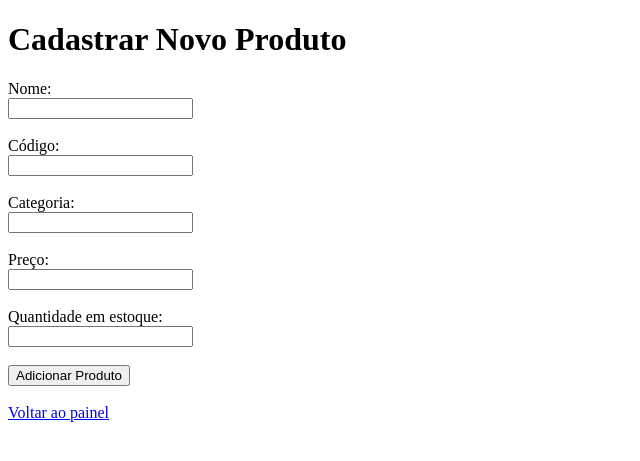
After one commit to Odyjmm/sertao_autopecas, a Flask app: page /admin/produto/novo in a window 1280 px wide. The commit adds this page. Shown: the top 461 px of the page, without its empty margins (0-640 px from the left). Run offline with Flask 3, Linux system fonts and the light colour scheme; a user stored in the database is signed in.

Commit message:
Adiciona produto e Remove Produto

```diff
--- a/app/routes/admin.py
+++ b/app/routes/admin.py
@@ -1,6 +1,7 @@
-from flask import Blueprint, render_template, redirect
+from flask import Blueprint, render_template, redirect, request, flash
 from flask_login import login_required, current_user
 from app.models import Produto
+from app import db
 
 admin = Blueprint('admin', __name__)
 
@@ -12,3 +13,48 @@ def painel_admin():
 
     produtos = Produto.query.all()
     return render_template('admin/inventario.html', produtos=produtos)
+
+@admin.route('/admin/produto/novo', methods=['GET','POST'])
+@login_required
+def novo_produto():
+    if current_user.perfil != 'ADMIN':
+        return redirect('/loja')
+
+    if request.method == 'POST':
+        nome = request.form.get('nome')
+        codigo = request.form.get('codigo')
+        categoria = request.form.get('categoria')
+        preco = request.form.get('preco', type=float)
+        quantidade = request.form.get('quantidade', type=int)
+
+        produto = Produto(
+            nome=nome,
+            codigo=codigo,
+            categoria=categoria,
+            preco=preco,
+            quantidade=quantidade
+        )
+
+        db.session.add(produto)
+        db.session.commit()
+
+        return redirect('/admin')
+    return render_template('admin/novo_produto.html')
+
+@admin.route('/admin/produto/remover', methods=['POST'])
+@login_required
+def remover_produto():
+    if current_user.perfil != 'ADMIN':
+        return redirect('/loja')
+
+    produto_id = request.form.get('produto_id', type=int)
+    produto = Produto.query.get_or_404(produto_id)
+
+    if produto.quantidade > 0:
+        flash('Não é possível remover um produto com estoque disponível!', 'erro')
+        return redirect('/admin')
+
+    db.session.delete(produto)
+    db.session.commit()
+
+    return redirect('/admin')
--- /dev/null
+++ b/app/templates/admin/novo_produto.html
@@ -0,0 +1,34 @@
+<!DOCTYPE html>
+<html lang="pt-BR">
+<head>
+    <meta charset="UTF-8">
+    <title>Novo Produto</title>
+</head>
+<body>
+
+    <h1>Cadastrar Novo Produto</h1>
+
+    <form method="post">
+        <label>Nome:</label><br>
+        <input type="text" name="nome" required><br><br>
+
+        <label>Código:</label><br>
+        <input type="text" name="codigo" required><br><br>
+
+        <label>Categoria:</label><br>
+        <input type="text" name="categoria" required><br><br>
+
+        <label>Preço:</label><br>
+        <input type="number" step="0.01" name="preco" required><br><br>
+
+        <label>Quantidade em estoque:</label><br>
+        <input type="number" name="quantidade" required><br><br>
+
+        <button type="submit">Adicionar Produto</button>
+    </form>
+
+    <br>
+    <a href="/admin">Voltar ao painel</a>
+
+</body>
+</html>
--- a/app/templates/carrinho.html
+++ b/app/templates/carrinho.html
@@ -17,7 +17,7 @@
 
                 <form action="/carrinho/remover" method="POST">
                 <input type="hidden" name="produto_id" value="{{ item.produto.id }}">
-                <button type="submit">Remover</button>
+                <button type="submit" onclick="return confirm('Tem certeza que deseja remover este produto?')">Remover</button>
         </form>
             </div>
             <hr>
```
Also changed, not shown: app/templates/admin/inventario.html (+13 -0 lines), instance/banco.db.
